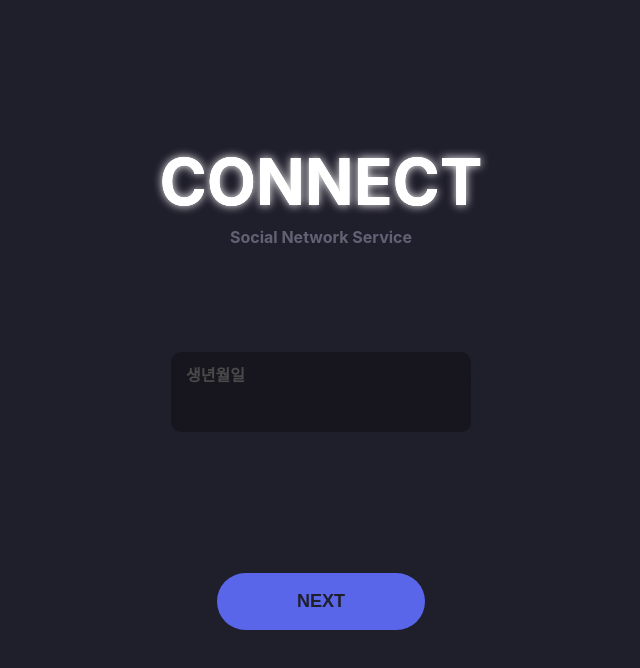
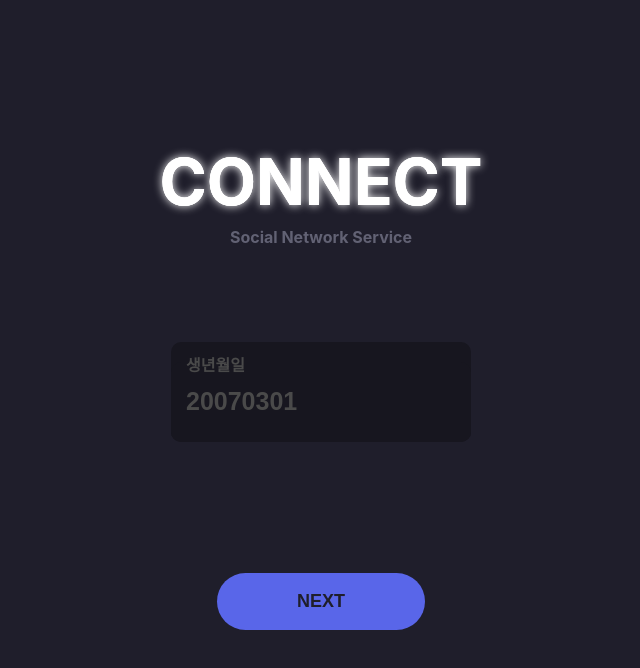
Before and after one commit to tlsgmltjd/connect-client, a React (Vite) app: page /signup in a window 1280 px wide. Both pictures are taken after typing "Sample", "Sample123", "Sample123" into the empty fields and a click on the button "NEXT". Shown: the top 668 px of the page, without its empty margins (319-959 px from the left). Built offline with nearby package versions, Linux system fonts and the light colour scheme.

Commit message:
Update BirthInput style

```diff
--- a/src/main.jsx
+++ b/src/main.jsx
@@ -67,6 +67,11 @@ a {
 * {
   box-sizing: border-box;
 }
+
+input::placeholder {
+    color: #4a4a4a;
+    font-size: 25px;
+  }
 `;
 
 ReactDOM.createRoot(document.getElementById("root")).render(
--- a/src/pages/SignupPage/index.jsx
+++ b/src/pages/SignupPage/index.jsx
@@ -91,21 +91,27 @@ export default function SignupPage() {
                       return;
                     }
 
-                    navigate("/explain");
+                    navigate("/signup/explain");
                   }}
                 >
                   <S.ErrorMessage>{error && error}</S.ErrorMessage>
                   <S.InputContainer>
-                    <S.InputBox>
+                    <S.BirthInputBox>
                       <S.InputText>생년월일</S.InputText>
-                      <S.Input
+                      <S.BirthInput
+                        placeholder="20070301"
                         value={birth}
                         onChange={(e) => {
                           setError(null);
+                          if (
+                            e.target.value.length > 8 ||
+                            isNaN(e.target.value)
+                          )
+                            return;
                           setBirth(e.target.value);
                         }}
                       />
-                    </S.InputBox>
+                    </S.BirthInputBox>
                   </S.InputContainer>
                   <S.SubmitButton>NEXT</S.SubmitButton>
                 </S.BirthForm>
--- a/src/pages/SignupPage/style.js
+++ b/src/pages/SignupPage/style.js
@@ -47,13 +47,9 @@ export const Form = styled.form`
   align-items: center;
 `;
 
-export const BirthForm = styled.form`
-  margin: 20px;
+export const BirthForm = styled(Form)`
   height: 400px;
-  display: flex;
-  flex-direction: column;
   justify-content: space-between;
-  align-items: center;
 `;
 
 export const InputBox = styled.div`
@@ -64,6 +60,10 @@ export const InputBox = styled.div`
   display: flex;
   flex-direction: column;
   justify-content: flex-end;
+`;
+
+export const BirthInputBox = styled(InputBox)`
+  height: 100px;
 `;
 
 export const InputText = styled.span`
@@ -86,6 +86,11 @@ export const Input = styled.input`
   padding: 15px;
 `;
 
+export const BirthInput = styled(Input)`
+  height: 80px;
+  font-size: 25px;
+`;
+
 export const InputContainer = styled.div`
   display: flex;
   flex-direction: column;
```
